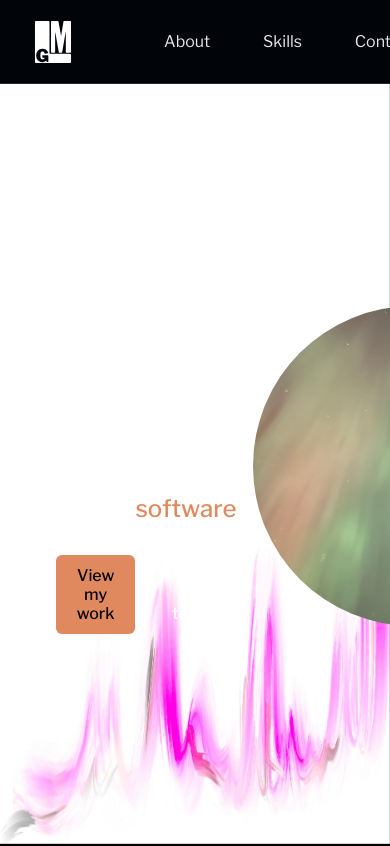
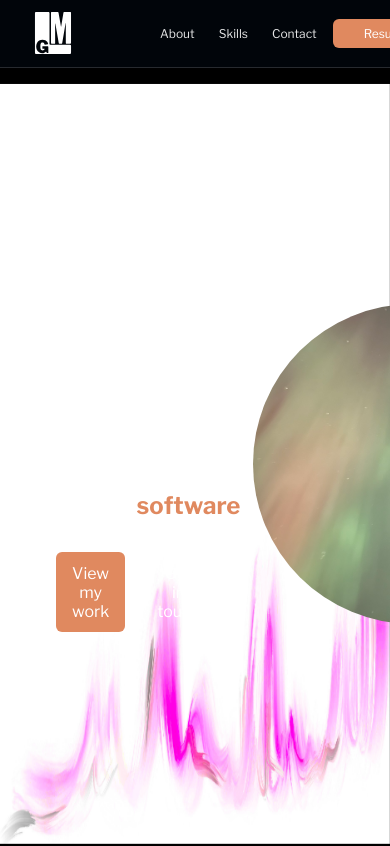
Before and after one commit to lgundry/portfolio-frontend, a React (Vite) app: page / in a window 390 px wide. Shown: the top 846 px of the page. Built offline with nearby package versions, Linux system fonts and the light colour scheme.

Commit message:
Responsive resizing for nav and intro text/button fonts based on viewport height/width

```diff
--- a/src/assets/components/intro/Intro.component.css
+++ b/src/assets/components/intro/Intro.component.css
@@ -3,7 +3,7 @@ div.intro__container {
   min-height: 100vh;
   display: flex;
   align-items: center;
-  padding-top: 72px;
+  padding-top: 8vh;
   box-sizing: border-box;
   margin: 0;
 }
@@ -13,7 +13,7 @@ div.intro__container {
   align-items: center;
   justify-content: space-between;
   width: 100%;
-  min-height: calc(100vh - 72px);
+  min-height: calc(100vh - 8vh);
   padding: 0 3rem 0 3rem;
   box-sizing: border-box;
   gap: 3rem;
@@ -56,9 +56,9 @@ div.intro__container {
 }
 
 .intro__button {
-  padding: 0.7rem 1.3rem;
+  padding: clamp(0.7rem, 1vw, 1rem) clamp(1rem, 2vw, 1.7rem);
   border-radius: 6px;
-  font-size: 1rem;
+  font-size: clamp(0.85rem, 1.2vw, 1.1rem);
   font-weight: 500;
   cursor: pointer;
   transition: opacity 0.2s ease;
@@ -66,8 +66,7 @@ div.intro__container {
 
 .intro__button--primary {
   background-color: var(--button-accent) !important;
-  color: black !important;
-  font-weight: 500 !important;
+  color: #fff !important;
   border: none !important;
 }
 
@@ -77,7 +76,6 @@ div.intro__container {
 
 .intro__button--secondary {
   background: transparent;
-  font-weight: 500 !important;
   color: #fff;
   border: 1px solid rgba(255, 255, 255, 0.42);
 }
--- a/src/assets/components/navigation/Navigation.component.css
+++ b/src/assets/components/navigation/Navigation.component.css
@@ -8,7 +8,8 @@
   justify-content: space-between;
   z-index: 20;
   width: 100%;
-  height: 10vh;
+  height: 8vh;
+  min-height: 52px;
   padding: 0 2rem;
   box-sizing: border-box;
   background: rgba(2, 6, 12, 0.9);
@@ -39,7 +40,7 @@
   display: flex;
   align-items: center;
   justify-content: flex-end;
-  gap: 1.8rem;
+  gap: clamp(0.5rem, 1.2vw, 1.8rem);
   margin-left: auto;
   padding: 0;
   border: none;
@@ -49,9 +50,9 @@
 .nav__link {
   background: transparent;
   border: none;
-  padding: 0.5rem 0.75rem;
+  padding: clamp(0.3rem, 0.7vw, 0.6rem) clamp(0.5rem, 0.8vw, 0.75rem);
   font: inherit;
-  font-size: 1rem;
+  font-size: clamp(0.75rem, 1.1vw, 1.1rem);
   color: rgba(255, 255, 255, 0.9);
   cursor: pointer;
   border-radius: 4px;
@@ -72,6 +73,7 @@
   border: none;
   color: #fff;
   border-radius: 6px;
-  padding: 0.7rem 1.25rem;
+  padding: clamp(0.45rem, 0.9vw, 0.7rem) clamp(0.8rem, 1.4vw, 1.25rem);
   min-width: 108px;
+  font-size: clamp(0.75rem, 1vw, 1.05rem);
 }
--- a/src/index.css
+++ b/src/index.css
@@ -1,50 +1,13 @@
 :root {
-  /* Default Root Styles */
-  text-rendering: optimizeLegibility;
-  -webkit-font-smoothing: antialiased;
-  -moz-osx-font-smoothing: grayscale;
-
-  --color-primary: #025930;
-  --color-secondary: #014023;
-  --color-tertiary: #012615;
-  --color-quaternary: #404040;
-  --color-quinary: #0D0D0D;
-
   --text-accent-1: #e0895f;
   --text-accent-2: #9EDA95;
   --button-accent: #e0895f;
-
   color: #fff;
   background-color: #000;
 }
 
 #root {
   font-family: 'Libre Franklin', sans-serif;
-}
-
-h1 {
-  font-size: clamp(1.75rem, 3.5vw, 8rem);
-  font-weight: 900;
-}
-
-h2 {
-  font-size: clamp(1.25rem, 3vw, 5rem);
-  font-weight: 700;
-}
-
-h3 {
-  font-size: clamp(0.75rem, 2.5vw, 2rem);
-  font-weight: 500;
-}
-
-h4 {
-  font-size: clamp(0.5rem, 2vw, 1.5rem);
-  font-weight: 300;
-}
-
-h5 {
-  font-size: clamp(0.25rem, 1vw, 1rem);
-  font-weight: 250;
 }
 
 .highlight-1 {
```
